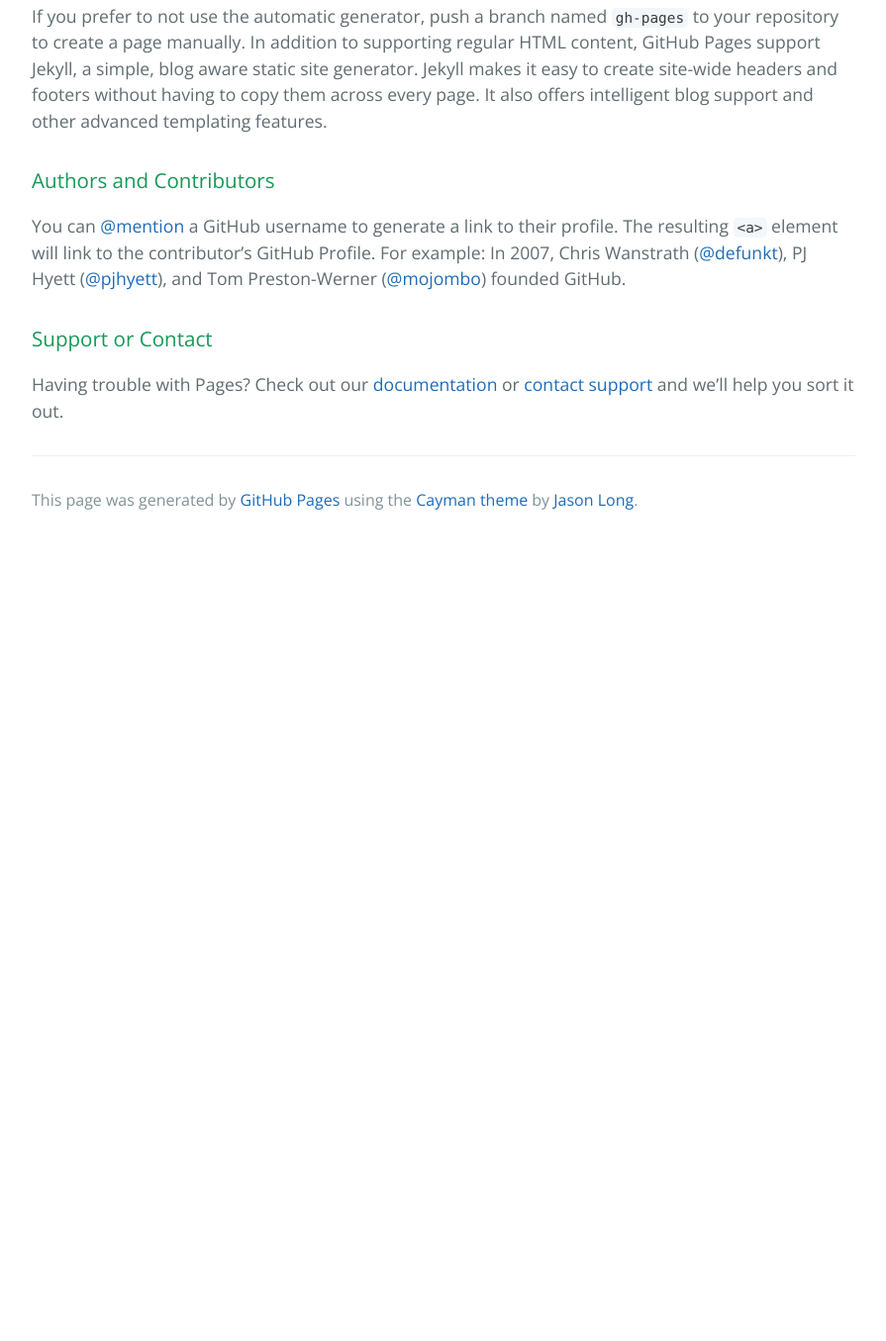
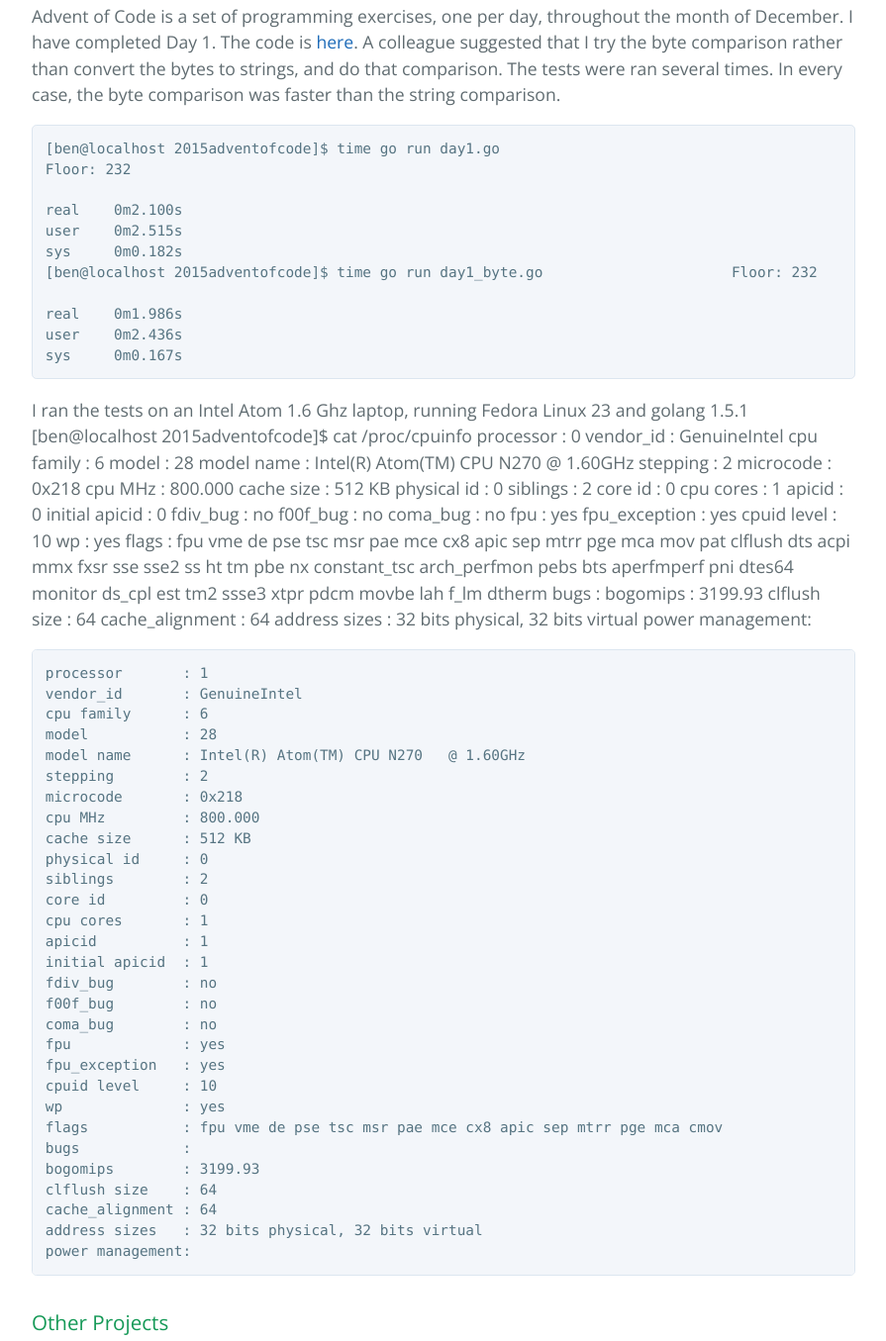
Before and after one commit to benblankley/benblankley.github.io, a plain HTML site: page index.html in a window 1280 px wide. Shown: the part 667-2022 px from the top of the page at 99% size, without its empty margins (192-1087 px from the left). Before the commit the page ends 1216 px from the top, so only its background shows below. Drawn offline with nearby package versions, Linux system fonts and the light colour scheme.

```diff
--- a/index.html
+++ b/index.html
@@ -27,19 +27,88 @@
 <p>NaNoWriMo is an annual fiction writing project that lots of writers all around the world participate in, during the month of November. Darius Kazemi created NaNoGenMo, an annual event for programmers to generate 50K word "novels" using code. I participated, and here is my submission: <a href="https://github.com/benblankley/NaNoGenMo2015">This Is Just To Code</a></p>
 
 <h3>
-<a id="creating-pages-manually" class="anchor" href="#creating-pages-manually" aria-hidden="true"><span class="octicon octicon-link"></span></a>Creating pages manually</h3>
+<a id="advent-of-code" class="anchor" href="#advent-of-code" aria-hidden="true"><span class="octicon octicon-link"></span></a>Advent of Code</h3>
 
-<p>If you prefer to not use the automatic generator, push a branch named <code>gh-pages</code> to your repository to create a page manually. In addition to supporting regular HTML content, GitHub Pages support Jekyll, a simple, blog aware static site generator. Jekyll makes it easy to create site-wide headers and footers without having to copy them across every page. It also offers intelligent blog support and other advanced templating features.</p>
+<p>Advent of Code is a set of programming exercises, one per day, throughout the month of December. I have completed Day 1. The code is <a href="https://github.com/benblankley/2015adventofcode">here</a>. A colleague suggested that I try the byte comparison rather than convert the bytes to strings, and do that comparison. The tests were ran several times. In every case, the byte comparison was faster than the string comparison.</p>
+
+<pre><code>[ben@localhost 2015adventofcode]$ time go run day1.go
+Floor: 232
+
+real    0m2.100s
+user    0m2.515s
+sys     0m0.182s
+[ben@localhost 2015adventofcode]$ time go run day1_byte.go                      Floor: 232
+
+real    0m1.986s
+user    0m2.436s
+sys     0m0.167s
+</code></pre>
+
+<p>I ran the tests on an Intel Atom 1.6 Ghz laptop, running Fedora Linux 23 and golang 1.5.1
+    [ben@localhost 2015adventofcode]$ cat /proc/cpuinfo
+    processor       : 0
+    vendor_id       : GenuineIntel
+    cpu family      : 6
+    model           : 28
+    model name      : Intel(R) Atom(TM) CPU N270   @ 1.60GHz
+    stepping        : 2
+    microcode       : 0x218
+    cpu MHz         : 800.000
+    cache size      : 512 KB
+    physical id     : 0
+    siblings        : 2
+    core id         : 0
+    cpu cores       : 1
+    apicid          : 0
+    initial apicid  : 0
+    fdiv_bug        : no
+    f00f_bug        : no
+    coma_bug        : no
+    fpu             : yes
+    fpu_exception   : yes
+    cpuid level     : 10
+    wp              : yes
+    flags           : fpu vme de pse tsc msr pae mce cx8 apic sep mtrr pge mca mov                                                                                                                                       pat clflush dts acpi mmx fxsr sse sse2 ss ht tm pbe nx constant_tsc arch_perfmon                                                                                                                               pebs bts aperfmperf pni dtes64 monitor ds_cpl est tm2 ssse3 xtpr pdcm movbe lah                                                                                                                               f_lm dtherm
+    bugs            :
+    bogomips        : 3199.93
+    clflush size    : 64
+    cache_alignment : 64
+    address sizes   : 32 bits physical, 32 bits virtual
+    power management:</p>
+
+<pre><code>processor       : 1
+vendor_id       : GenuineIntel
+cpu family      : 6
+model           : 28
+model name      : Intel(R) Atom(TM) CPU N270   @ 1.60GHz
+stepping        : 2
+microcode       : 0x218
+cpu MHz         : 800.000
+cache size      : 512 KB
+physical id     : 0
+siblings        : 2
+core id         : 0
+cpu cores       : 1
+apicid          : 1
+initial apicid  : 1
+fdiv_bug        : no
+f00f_bug        : no
+coma_bug        : no
+fpu             : yes
+fpu_exception   : yes
+cpuid level     : 10
+wp              : yes
+flags           : fpu vme de pse tsc msr pae mce cx8 apic sep mtrr pge mca cmov                                                                                                                                       pat clflush dts acpi mmx fxsr sse sse2 ss ht tm pbe nx constant_tsc arch_perfmon                                                                                                                                pebs bts aperfmperf pni dtes64 monitor ds_cpl est tm2 ssse3 xtpr pdcm movbe lah                                                                                                                                         f_lm      dtherm
+bugs            :
+bogomips        : 3199.93
+clflush size    : 64
+cache_alignment : 64
+address sizes   : 32 bits physical, 32 bits virtual
+power management:
+</code></pre>
 
 <h3>
-<a id="authors-and-contributors" class="anchor" href="#authors-and-contributors" aria-hidden="true"><span class="octicon octicon-link"></span></a>Authors and Contributors</h3>
-
-<p>You can <a href="https://github.com/blog/821" class="user-mention">@mention</a> a GitHub username to generate a link to their profile. The resulting <code>&lt;a&gt;</code> element will link to the contributor’s GitHub Profile. For example: In 2007, Chris Wanstrath (<a href="https://github.com/defunkt" class="user-mention">@defunkt</a>), PJ Hyett (<a href="https://github.com/pjhyett" class="user-mention">@pjhyett</a>), and Tom Preston-Werner (<a href="https://github.com/mojombo" class="user-mention">@mojombo</a>) founded GitHub.</p>
-
-<h3>
-<a id="support-or-contact" class="anchor" href="#support-or-contact" aria-hidden="true"><span class="octicon octicon-link"></span></a>Support or Contact</h3>
-
-<p>Having trouble with Pages? Check out our <a href="https://help.github.com/pages">documentation</a> or <a href="https://github.com/contact">contact support</a> and we’ll help you sort it out.</p>
+<a id="other-projects" class="anchor" href="#other-projects" aria-hidden="true"><span class="octicon octicon-link"></span></a>Other Projects</h3>
 
       <footer class="site-footer">
 
```
Also changed, not shown: params.json (+1 -1 lines).
